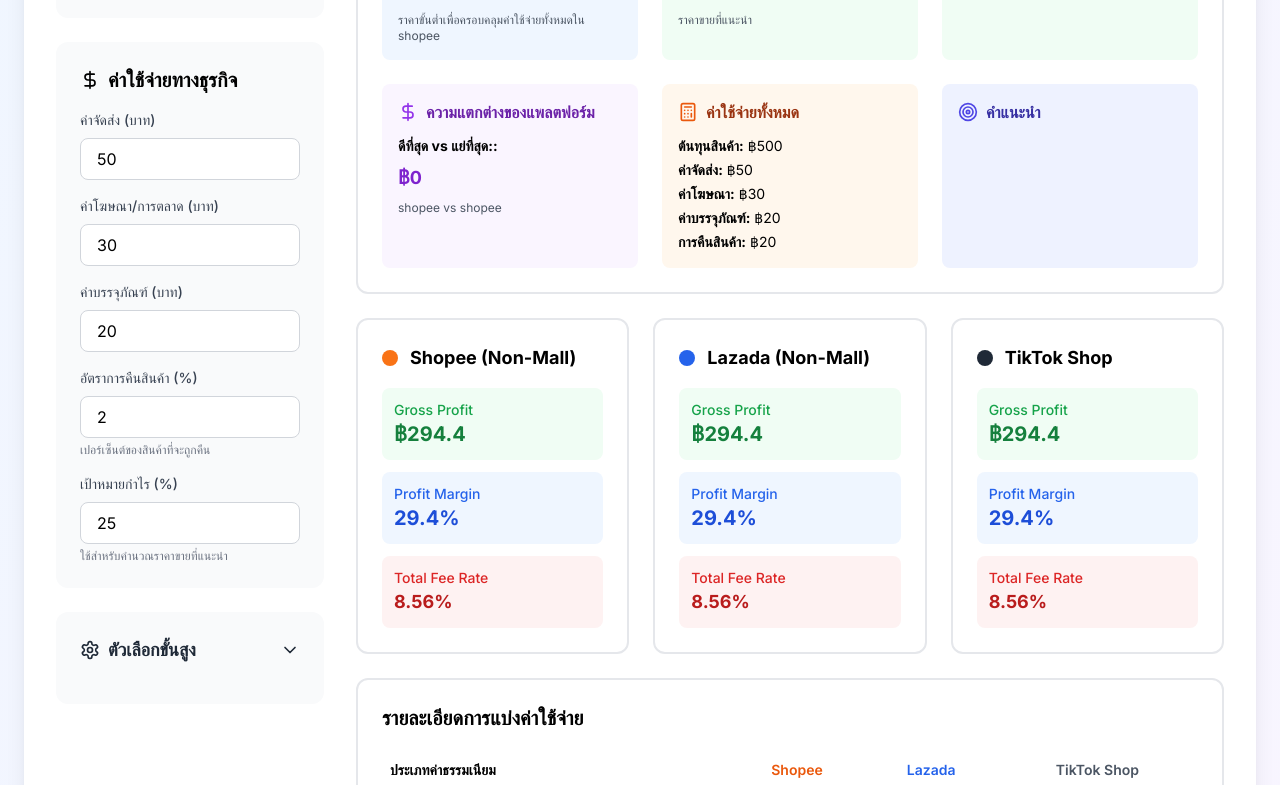
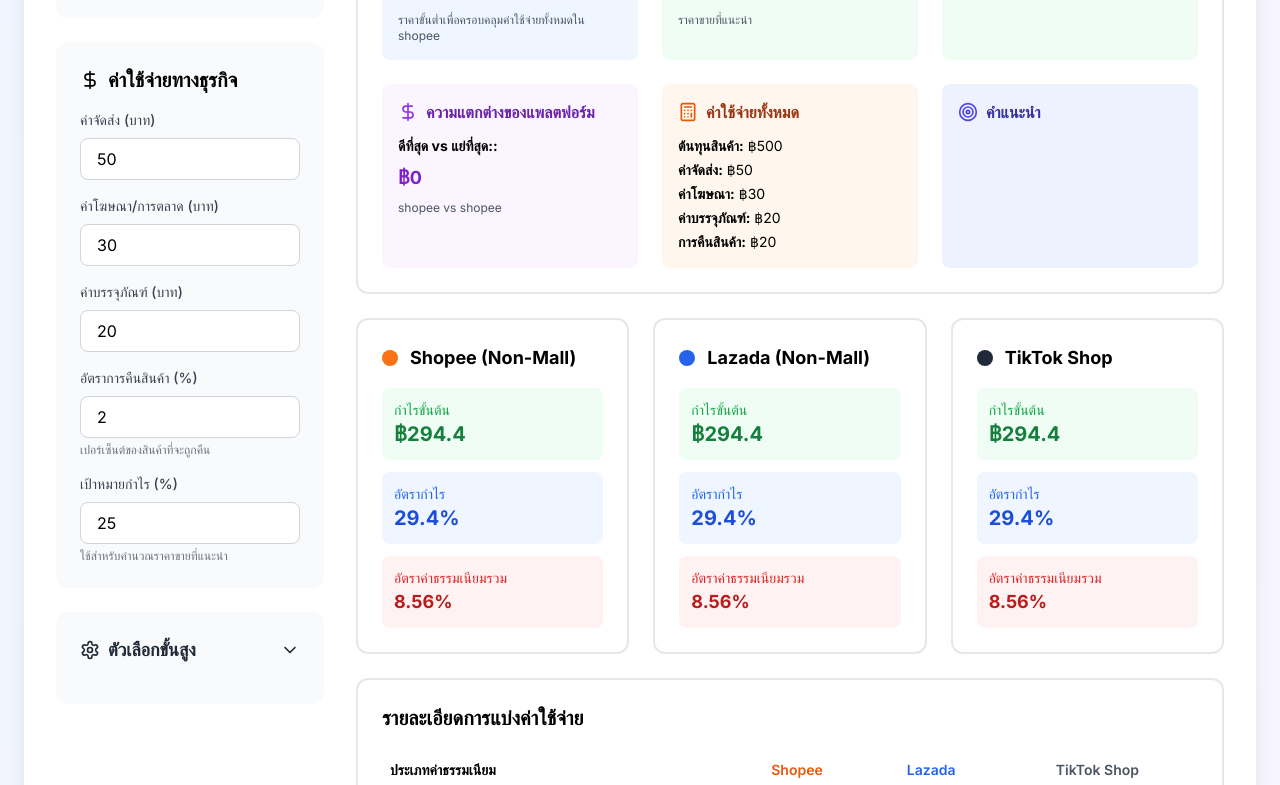
Before and after one commit to rickandmoretea/ecom_profitability_web, a Next.js app: page / in a window 1280 px wide. Shown: the part 466-1251 px from the top of the page. Built offline with nearby package versions, Linux system fonts and the light colour scheme.

Commit message:
Enhance PlatformComparisonCards component to support language localization and update EcomProfitabilityCalculator to pass language prop.

```diff
--- a/components/EcomProfitabilityCalculator.tsx
+++ b/components/EcomProfitabilityCalculator.tsx
@@ -195,7 +195,7 @@
                 increasePriceForMargin: t.increasePriceForMargin
               }}
             />
-            <PlatformComparisonCards results={results} />
+            <PlatformComparisonCards results={results} language={language} />
             <DetailedBreakdownTable results={results} language={language} />
             <KeyInsights
               results={results}
--- a/components/calculator/PlatformComparisonCards.tsx
+++ b/components/calculator/PlatformComparisonCards.tsx
@@ -1,8 +1,9 @@
- 'use client'
+'use client'
 
 import React from 'react';
 import { CalculationResult } from './types';
 import { platformFees } from './constants';
+import { useTranslation } from './i18n';
 
 interface PlatformComparisonCardsProps {
   results: {
@@ -10,9 +11,12 @@
     lazada: CalculationResult;
     tiktok: CalculationResult;
   };
+  language: 'th' | 'en';
 }
 
-const PlatformComparisonCards: React.FC<PlatformComparisonCardsProps> = ({ results }) => {
+const PlatformComparisonCards: React.FC<PlatformComparisonCardsProps> = ({ results, language }) => {
+  const t = useTranslation(language);
+
   return (
     <div className="grid grid-cols-1 md:grid-cols-3 gap-6 mb-6">
       {Object.entries(results).map(([platform, result]) => (
@@ -24,21 +28,21 @@
 
           <div className="space-y-3">
             <div className="bg-green-50 rounded-lg p-3">
-              <p className="text-sm text-green-600 font-medium">Gross Profit</p>
+              <p className="text-sm text-green-600 font-medium">{t.grossProfit}</p>
               <p className="text-xl font-bold text-green-700">
                 ฿{result.grossProfit.toLocaleString()}
               </p>
             </div>
 
             <div className="bg-blue-50 rounded-lg p-3">
-              <p className="text-sm text-blue-600 font-medium">Profit Margin</p>
+              <p className="text-sm text-blue-600 font-medium">{t.profitMargin}</p>
               <p className="text-xl font-bold text-blue-700">
                 {result.profitMargin.toFixed(1)}%
               </p>
             </div>
 
             <div className="bg-red-50 rounded-lg p-3">
-              <p className="text-sm text-red-600 font-medium">Total Fee Rate</p>
+              <p className="text-sm text-red-600 font-medium">{t.totalFeeRate}</p>
               <p className="text-lg font-bold text-red-700">
                 {result.totalFeeRate.toFixed(2)}%
               </p>
```
